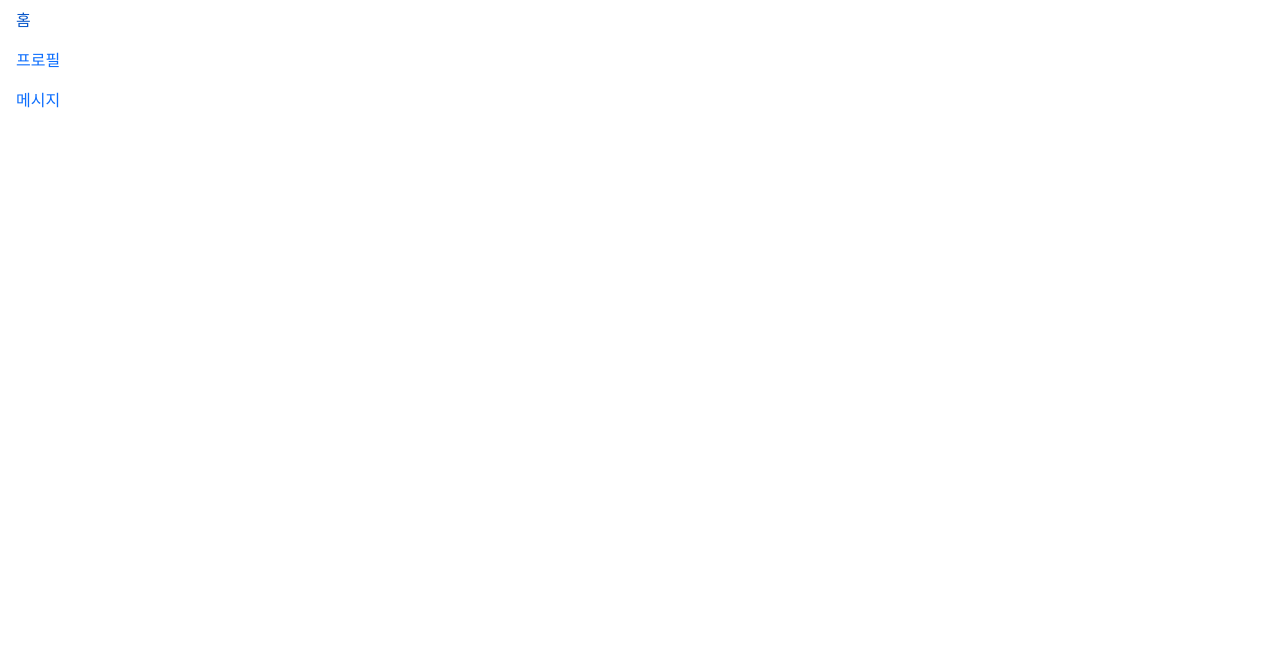
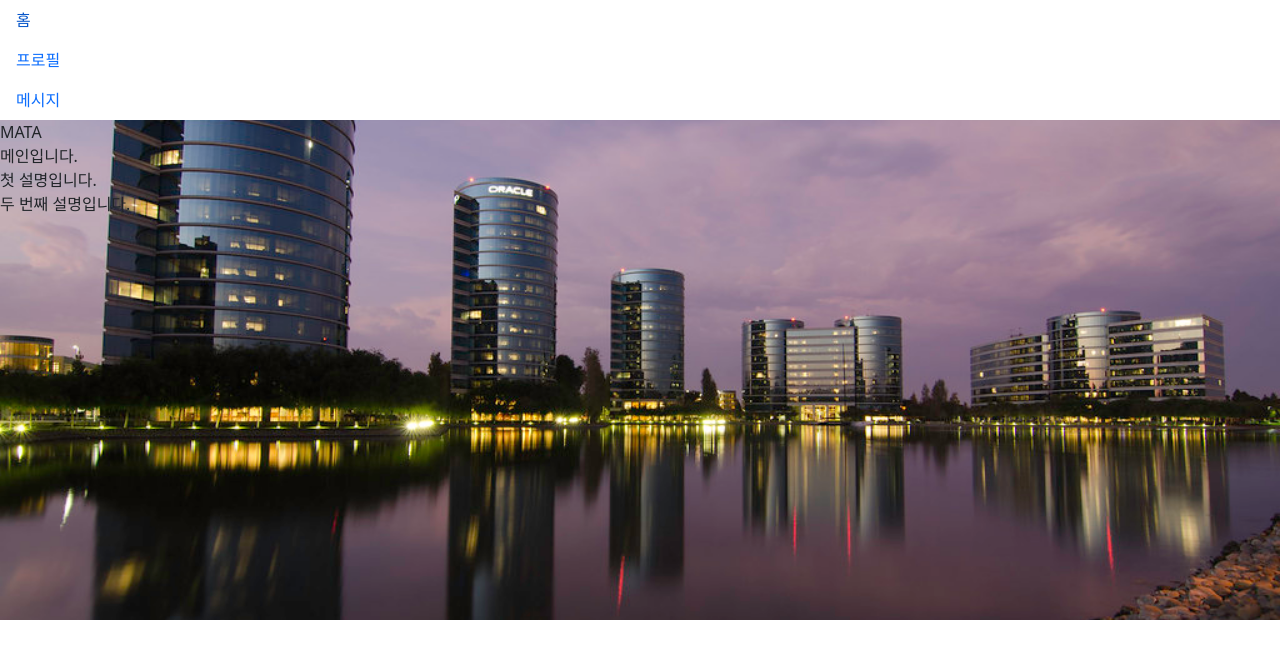
Before and after one commit to PolarbearHam/MATA2, a React (Create React App) app in the folder mata2/: page / in a window 1280 px wide. Shown: the top 658 px of the page. Built offline with nearby package versions, Linux system fonts and the light colour scheme.

Commit message:
feat welcome컴포넌트 스타일

```diff
--- a/mata2/src/views/Welcome.js
+++ b/mata2/src/views/Welcome.js
@@ -1,16 +1,28 @@
 import React from 'react';
+import backgroundImage from '../assets/Welcome.jpg'
 
 const Welcome = () => {
+  const styles = {
+    backgroundImage: `url(${backgroundImage})`,
+    backgroundSize: 'cover',
+    backgroundPosition: 'center',
+    backgroundRepeat: 'no-repeat',
+    width: '100%',
+    height: '500px',
+  };
+
     return (
+      <div style={styles}>
+        <div className="center-text">
+          <div  >MATA</div>
+          <div>메인입니다.</div>
+        </div>
+
         <div>
-            <div >
-
-            </div>
-
-            <div>
-
-            </div>
+          <div>첫 설명입니다.</div>
+          <div>두 번째 설명입니다.</div>
         </div>
+      </div>
     );
 };
 
```
Also changed, not shown: mata2/src/assets/Welcome.jpg (added), mata2/src/views/Welcome.css (added), 2 other files (tests, documents, lock files or other folders).
